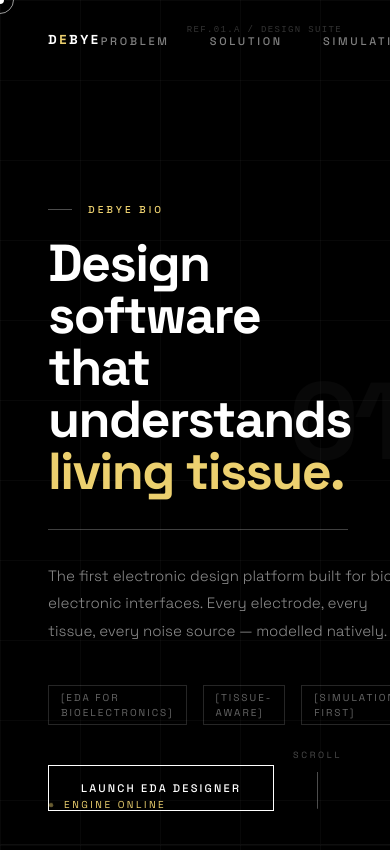
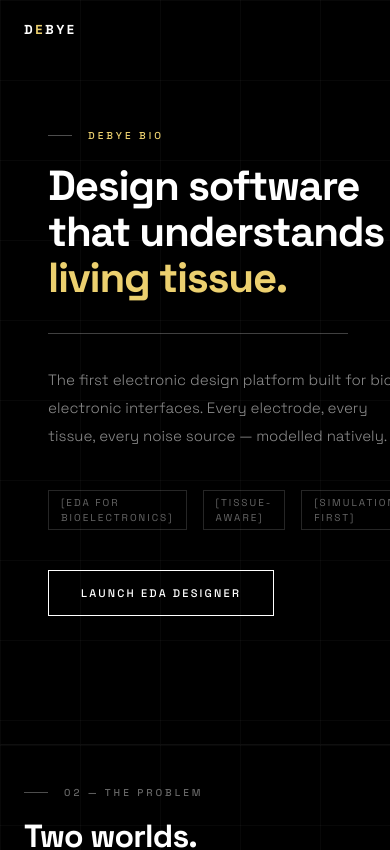
Before and after one commit to suhasp0902/debye-bio, a React (Vite) app: page / in a window 390 px wide. Shown: the top 850 px of the page. Built offline with nearby package versions, Linux system fonts and the light colour scheme.

Commit message:
Final production cleanup: removed fixed status elements and technical noise for better scroll clarity and mobile stability

```diff
--- a/src/LandingPage.css
+++ b/src/LandingPage.css
@@ -91,7 +91,7 @@
   min-height: 100vh;
   display: flex; flex-direction: column;
   justify-content: center;
-  padding: 120px 48px;
+  padding: 80px 48px;
   overflow: hidden;
 }
 
@@ -117,17 +117,6 @@
   right: -2vw;
 }
 
-.hud-ref {
-  position: absolute;
-  font-size: 9px; letter-spacing: 0.15em;
-  color: rgba(255,255,255,0.2);
-  text-transform: uppercase;
-  font-family: monospace;
-}
-.hud-ref.tl { top: 24px; left: 48px; }
-.hud-ref.tr { top: 24px; right: 48px; }
-.hud-ref.bl { bottom: 24px; left: 48px; }
-.hud-ref.br { bottom: 24px; right: 48px; }
 
 .section-rule {
   width: 0; height: 1px;
@@ -250,25 +239,9 @@
   padding: 0 48px;
 }
 .hero-inner {
-  margin-top: 20vh;
+  margin-top: 10vh;
   position: relative;
   z-index: 10;
-}
-.hero-status {
-  display: flex; align-items: center; gap: 10px;
-  position: fixed; bottom: 32px; left: 48px;
-  font-size: 10px; letter-spacing: 0.25em;
-  text-transform: uppercase; color: #ECD06F;
-  z-index: 100;
-}
-.pulse-dot {
-  width: 6px; height: 6px;
-  background: #ECD06F; border-radius: 50%;
-  animation: pulse-anim 2s ease-in-out infinite;
-}
-@keyframes pulse-anim {
-  0%,100% { opacity: 1; transform: scale(1); }
-  50% { opacity: 0.4; transform: scale(0.7); }
 }
 .scroll-indicator {
   position: fixed; bottom: 32px; right: 48px;
@@ -498,3 +471,85 @@ hr.thin {
   border-top: 1px solid rgba(255,255,255,0.06);
   margin: 0;
 }
+
+/* ─── MOBILE RESPONSIVENESS ─────────────────────────────────────── */
+@media (max-width: 768px) {
+  /* Disable custom cursor on mobile */
+  #cursor-dot, #cursor-ring { display: none !important; }
+  .landing-body { cursor: auto !important; }
+
+  .landing-nav {
+    padding: 20px 24px;
+  }
+  .nav-links { display: none; } /* Simplified for demo, usually a menu toggle */
+
+  .landing-section {
+    padding: 40px 24px;
+    min-height: auto;
+  }
+
+  .chapter-bg {
+    font-size: 40vw;
+    opacity: 0.02;
+    right: -10vw;
+  }
+
+  .hud-ref { display: none; } /* Hide technical refs on mobile for space */
+
+  .headline-xl {
+    font-size: 42px;
+    line-height: 1.1;
+  }
+  .headline-l {
+    font-size: 32px;
+  }
+
+  /* Hero Adjustments */
+  #hero {
+    padding-top: 60px;
+    padding-bottom: 40px;
+    min-height: calc(100vh - 100px);
+  }
+  .hero-inner {
+    margin-top: 0;
+  }
+  .scroll-indicator { display: none; }
+
+  /* Grid Stacking */
+  .two-worlds {
+    grid-template-columns: 1fr;
+    gap: 40px;
+  }
+  .world-divider { display: none; }
+
+  .feature-grid {
+    grid-template-columns: 1fr;
+  }
+
+  .usecase-row {
+    flex-direction: column;
+    gap: 12px;
+  }
+  .usecase-name { width: 100%; }
+  .usecase-desc { padding-left: 0; }
+
+  .sim-visual {
+    height: 150px;
+    margin: 32px 0;
+  }
+  .noise-label { width: 100px; }
+
+  .drc-item {
+    flex-direction: column;
+    gap: 8px;
+  }
+  .drc-code { width: 100%; }
+
+  .wire-diagram { display: none; }
+
+  .footer-links {
+    flex-direction: column;
+    gap: 16px;
+    align-items: center;
+  }
+}
--- a/src/pages/LandingPage.jsx
+++ b/src/pages/LandingPage.jsx
@@ -185,19 +185,9 @@ export default function LandingPage() {
         </ul>
       </nav>
 
-      {/* HERO STATUS */}
-      <div className="hero-status">
-        <div className="pulse-dot"></div>
-        <span>Engine Online</span>
-      </div>
-      <div className="scroll-indicator">
-        <span>Scroll</span>
-        <div className="scroll-line"></div>
-      </div>
 
       {/* ══ SECTION 01: HERO ═════════════════════════════════════════════ */}
       <section id="hero" className="landing-section" style={{ paddingTop: 0, paddingBottom: 0 }}>
-        <div className="hud-ref tr">REF.01.A / DESIGN SUITE</div>
         <div className="chapter-bg">01</div>
 
         <div className="hero-inner">
@@ -232,7 +222,6 @@ export default function LandingPage() {
 
       {/* ══ SECTION 02: THE PROBLEM ═══════════════════════════════════════ */}
       <section id="problem" className="landing-section">
-        <div className="hud-ref tl">ENV_02 / STATUS: ACTIVE</div>
         <div className="chapter-bg">02</div>
 
         <div className="label reveal">02 — The Problem</div>
@@ -272,7 +261,6 @@ export default function LandingPage() {
 
       {/* ══ SECTION 03: THE SOLUTION ══════════════════════════════════════ */}
       <section id="solution" className="landing-section">
-        <div className="hud-ref tl">ENV_03 / SOLUTION</div>
         <div className="chapter-bg">03</div>
 
         <div className="wire-diagram">
```
